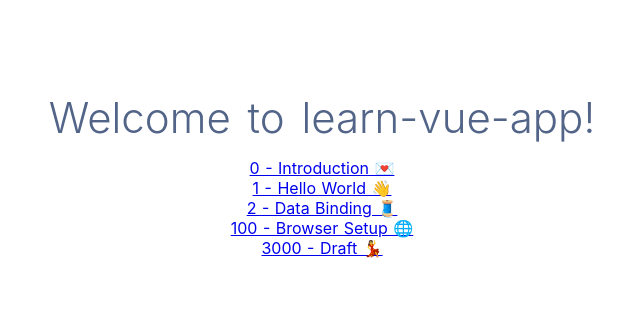
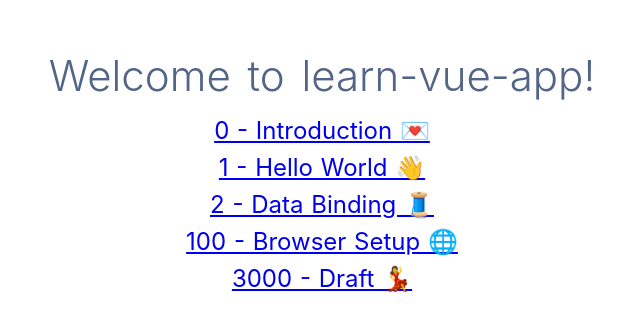
Before and after one commit to swapagarwal/learn-vue-app, a Nuxt app: page / in a window 1280 px wide. Shown: the part 225-556 px from the top of the page, without its empty margins (318-958 px from the left). Built offline with nearby package versions, Linux system fonts and the light colour scheme; what vue-highlightjs would draw is missing.

Commit message:
add css in index

```diff
--- a/pages/index.vue
+++ b/pages/index.vue
@@ -20,7 +20,7 @@
           class="button--grey"
         >GitHub</a>
       </div> -->
-      <div v-for="item in $options.tutorialData" v-bind:key="item.id">
+      <div class="items" v-for="item in $options.tutorialData" v-bind:key="item.id">
         <nuxt-link :to="item.path">{{item.name}}</nuxt-link>
       </div>
     </div>
@@ -70,4 +70,9 @@ export default {
 .links {
   padding-top: 15px;
 }
+
+.items {
+  font-size: 24px;
+  padding-bottom: 8px;
+}
 </style>
```
